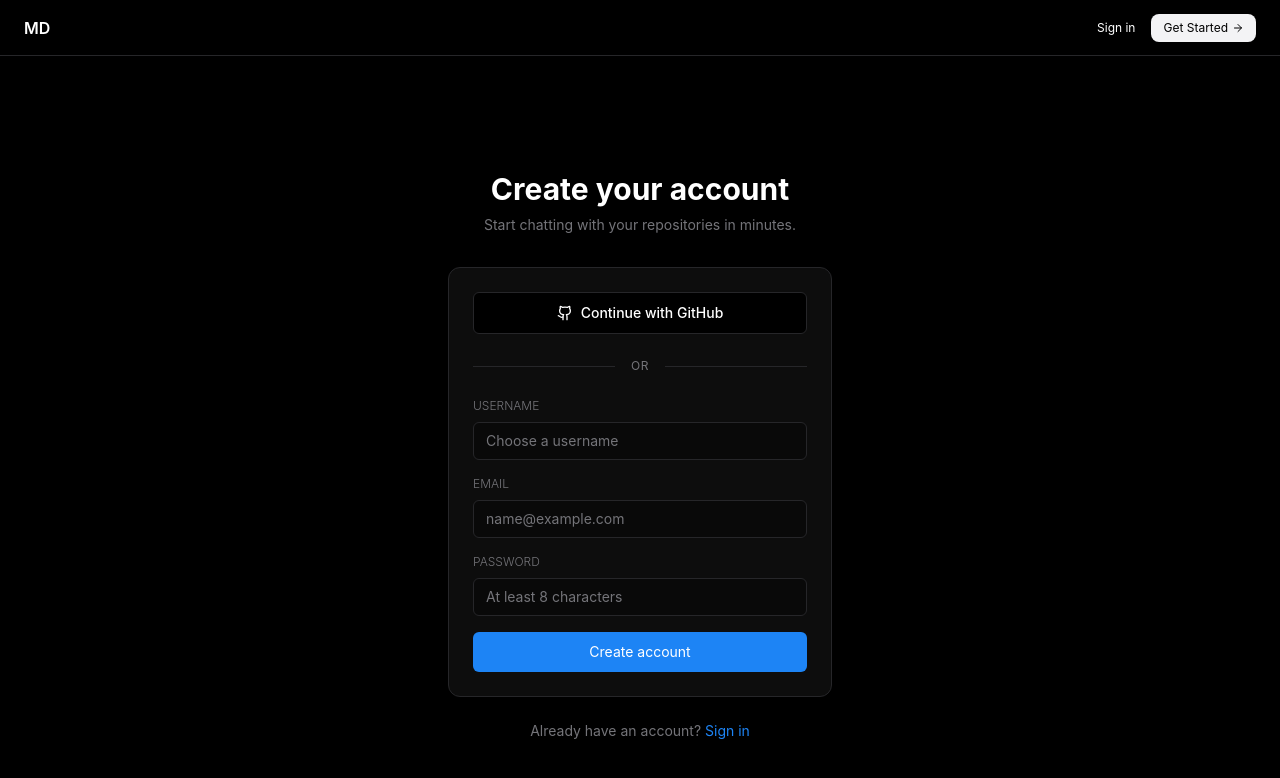
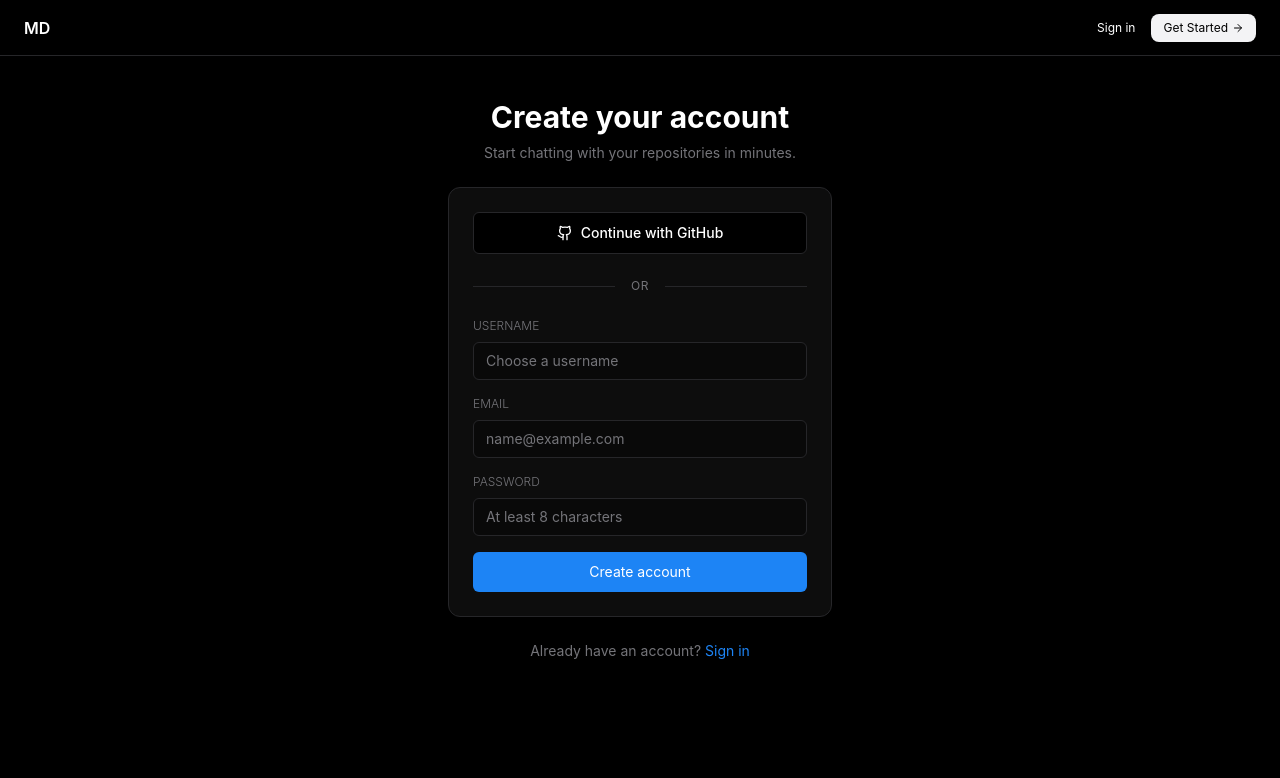
Before and after one commit to luna22b/github-rag, a React (Vite) app in the folder frontend/: page /signup in a window 1280 px wide. Shown: the top 778 px of the page. Built offline with nearby package versions, Linux system fonts and the light colour scheme; no server answers.

Commit message:
login & signup routes changed to allow github oauth

```diff
--- a/frontend/src/routes/login.tsx
+++ b/frontend/src/routes/login.tsx
@@ -1,5 +1,4 @@
 import { createFileRoute, useNavigate } from "@tanstack/react-router";
-
 import { useState } from "react";
 import axios from "axios";
 import { useQueryClient } from "@tanstack/react-query";
@@ -29,7 +28,7 @@ function RouteComponent() {
     }
 
     try {
-      const response = await axios.post(
+      await axios.post(
         "http://localhost:8000/api/auth/login",
         {
           identifier,
@@ -40,14 +39,12 @@ function RouteComponent() {
         },
       );
 
-      console.log(response.data);
-
       await queryClient.invalidateQueries({
         queryKey: ["currentUser"],
       });
 
       navigate({
-        to: "/dashboard",
+        to: "/repositories",
       });
     } catch (error: any) {
       if (error.response?.status === 401) {
@@ -61,7 +58,7 @@ function RouteComponent() {
   };
 
   return (
-    <div className="flex min-h-screen items-center justify-center px-6">
+    <div className="flex min-h-[calc(100vh-3.5rem)] items-center justify-center px-6 pb-24">
       <div className="w-full max-w-sm">
         <div className="text-center">
           <h1 className="text-3xl font-bold text-white">Welcome back</h1>
@@ -71,7 +68,7 @@ function RouteComponent() {
           </p>
         </div>
 
-        <div className="mt-8 rounded-xl border border-[oklch(0.27_0.005_285)] bg-white/5 p-6">
+        <div className="mt-6 rounded-xl border border-[oklch(0.27_0.005_285)] bg-white/5 p-6">
           <GithubLoginButton />
 
           <div className="my-6 flex items-center">
--- a/frontend/src/routes/signup.tsx
+++ b/frontend/src/routes/signup.tsx
@@ -46,7 +46,7 @@ function RouteComponent() {
       });
 
       navigate({
-        to: "/dashboard",
+        to: "/repositories",
       });
     } catch (error: any) {
       if (error.response?.status === 400) {
@@ -60,7 +60,7 @@ function RouteComponent() {
   };
 
   return (
-    <div className="flex min-h-screen items-center justify-center px-6">
+    <div className="flex min-h-[calc(100vh-3.5rem)] items-center justify-center px-6 pb-24">
       <div className="w-full max-w-sm">
         <div className="text-center">
           <h1 className="text-3xl font-bold text-white">Create your account</h1>
@@ -70,7 +70,7 @@ function RouteComponent() {
           </p>
         </div>
 
-        <div className="mt-8 rounded-xl border border-[oklch(0.27_0.005_285)] bg-white/5 p-6">
+        <div className="mt-6 rounded-xl border border-[oklch(0.27_0.005_285)] bg-white/5 p-6">
           <GithubLoginButton />
 
           <div className="my-6 flex items-center">
```
